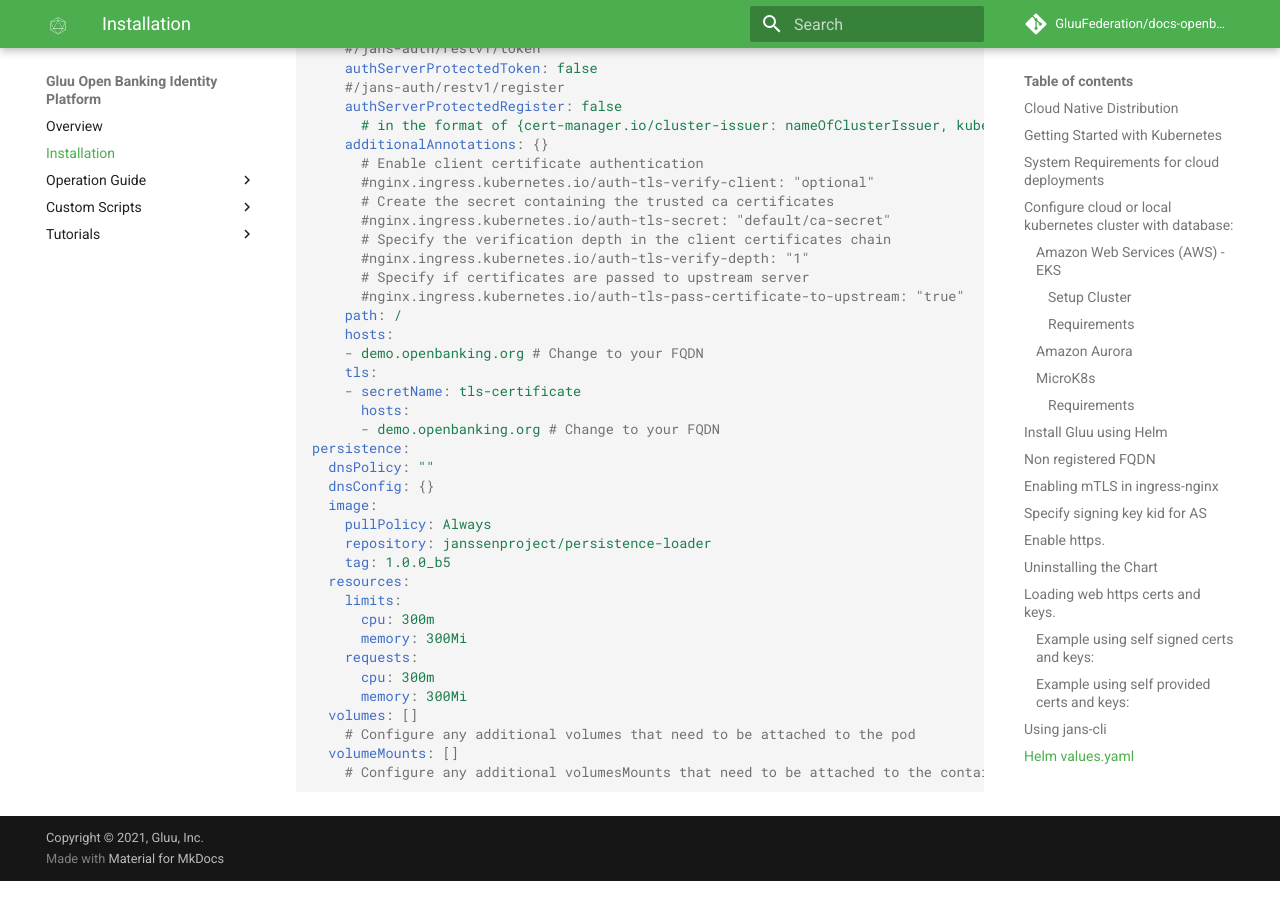
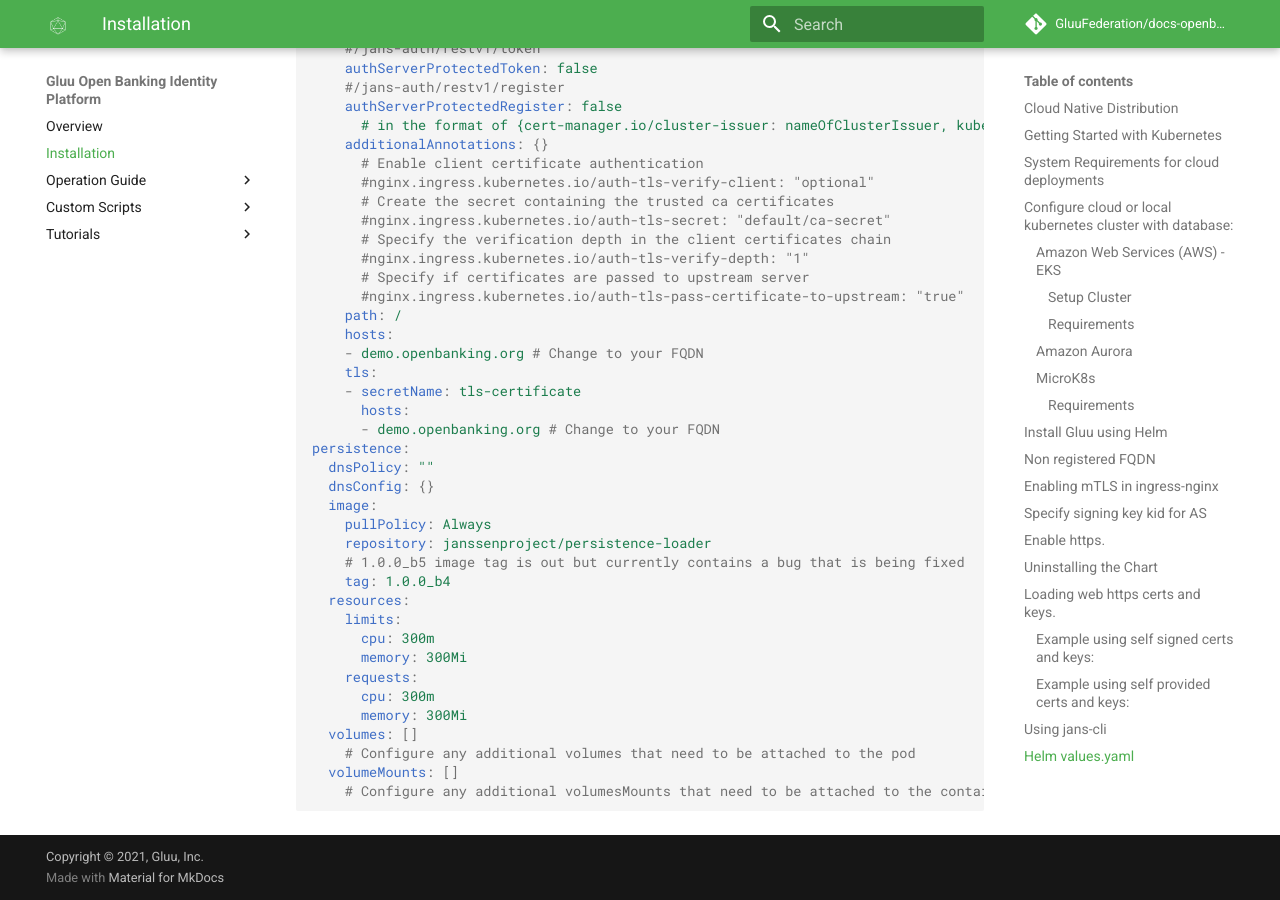
Before and after one commit to GluuFederation/docs-openbanking-prod, an MkDocs documentation site: the page built from docs/source/install-cn.md, in a window 1280 px wide and 900 px high, scrolled down 16132 px. Built offline with MkDocs 1.6.1 and Material for MkDocs 9.7.7, drawn with Linux system fonts in a browser that asks for light colours; comment, search, counter and statistics services are not loaded.

Commit message:
docs: update tag

```diff
--- a/docs/source/install-cn.md
+++ b/docs/source/install-cn.md
@@ -657,7 +657,8 @@ persistence:
   image:
     pullPolicy: Always
     repository: janssenproject/persistence-loader
-    tag: 1.0.0_b5
+    # 1.0.0_b5 image tag is out but currently contains a bug that is being fixed
+    tag: 1.0.0_b4
   resources:
     limits:
       cpu: 300m
```
Also changed, not shown: docs/source/tutorials/cn-prod-tutorial.md (+2 -1 lines).
